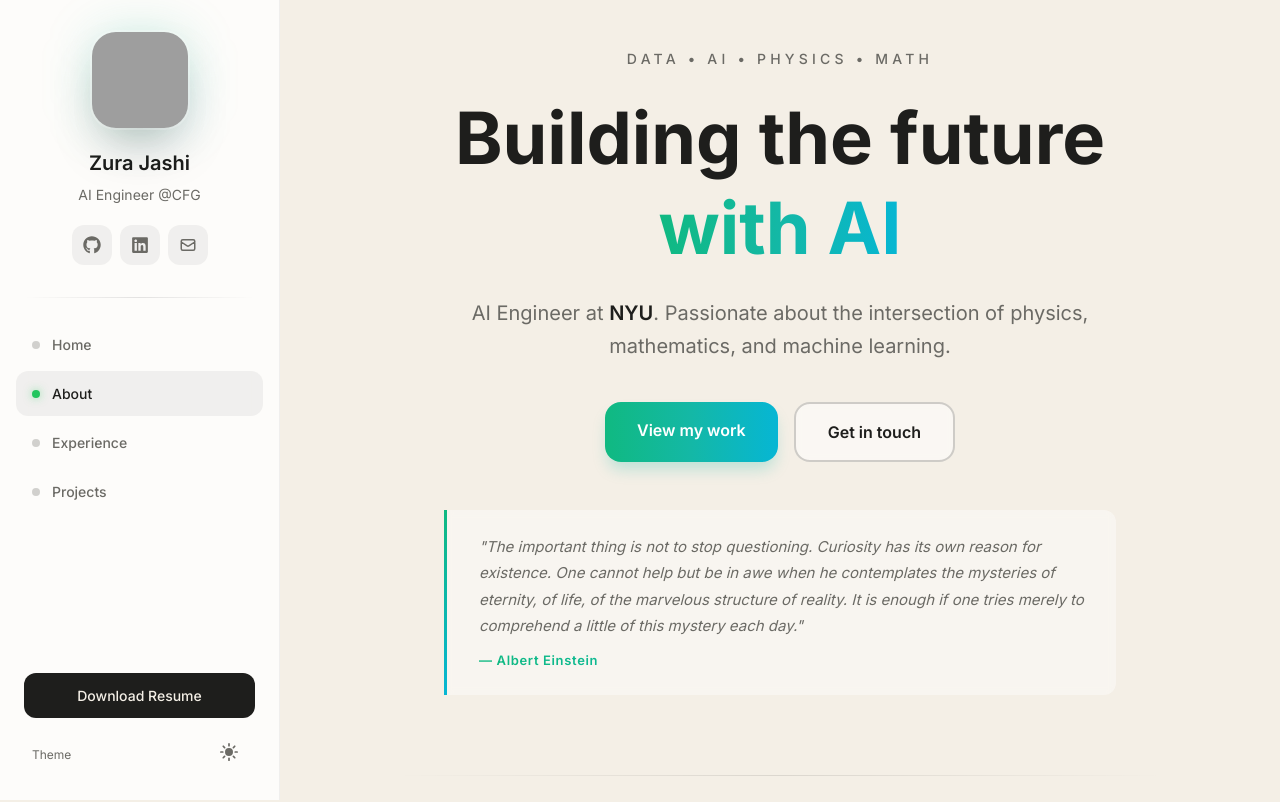
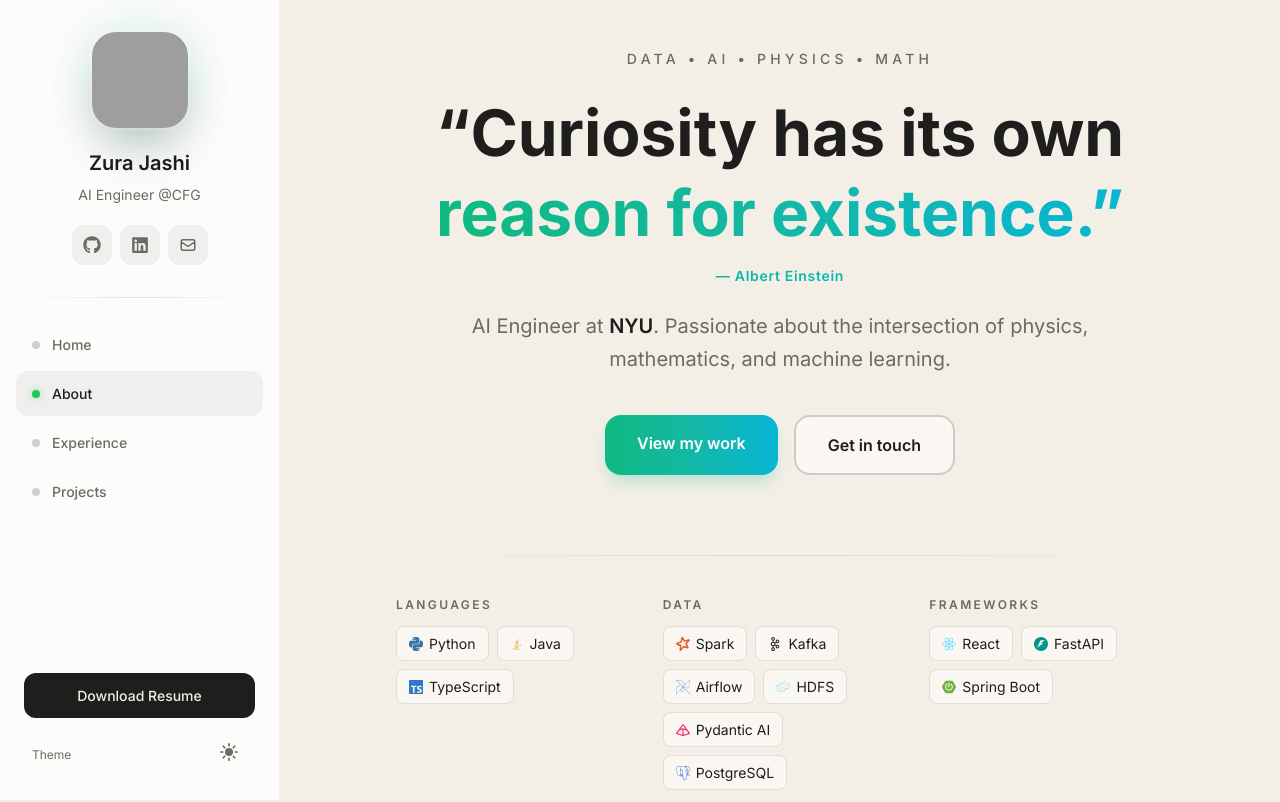
Before and after one commit to ZJashi/my-portfolio, a Next.js app: page / in a window 1280 px wide. Shown: the top 802 px of the page. Built offline with nearby package versions, Linux system fonts and the light colour scheme; grey boxes are pictures that could not be loaded.

Commit message:
add changes

```diff
--- a/src/components/home/Hero.module.css
+++ b/src/components/home/Hero.module.css
@@ -22,16 +22,11 @@
 }
 
 .heading {
-  font-size: 3rem;
+  font-size: clamp(1.75rem, 5vw, 4.5rem);
   font-weight: 700;
   color: var(--ink);
   line-height: 1.25;
-}
-
-@media (min-width: 768px) {
-  .heading {
-    font-size: 4.5rem;
-  }
+  white-space: nowrap;
 }
 
 .headingGradient {
@@ -137,33 +132,9 @@
   background-color: rgba(20, 184, 166, 0.05);
 }
 
-/* Einstein quote */
-.quote {
-  margin-top: 3rem;
-  max-width: 42rem;
-  padding: 1.5rem 2rem;
-  border-left: 3px solid;
-  border-image: linear-gradient(to bottom, #10b981, #06b6d4) 1;
-  background-color: rgba(255, 255, 255, 0.4);
-  backdrop-filter: blur(4px);
-  border-radius: 0 0.75rem 0.75rem 0;
-  text-align: left;
-}
-
-:global(.dark) .quote {
-  background-color: rgba(255, 255, 255, 0.04);
-}
-
-.quoteText {
-  font-size: 0.9375rem;
-  color: var(--stone);
-  line-height: 1.75;
-  font-style: italic;
-}
-
-.quoteAuthor {
+.quoteAttribution {
   margin-top: 0.75rem;
-  font-size: 0.8125rem;
+  font-size: 0.875rem;
   font-weight: 600;
   letter-spacing: 0.05em;
   background: linear-gradient(to right, #10b981, #06b6d4);
--- a/src/components/home/Hero.tsx
+++ b/src/components/home/Hero.tsx
@@ -23,10 +23,18 @@ export default function Hero() {
           transition={{ duration: 0.7, delay: 0.1 }}
           className={styles.heading}
         >
-          Building the future
+          &ldquo;Curiosity has its own
           <br />
-          <span className={styles.headingGradient}>with AI</span>
+          <span className={styles.headingGradient}>reason for existence.&rdquo;</span>
         </motion.h1>
+
+        <motion.p
+          {...slideUp}
+          transition={{ duration: 0.7, delay: 0.15 }}
+          className={styles.quoteAttribution}
+        >
+          — Albert Einstein
+        </motion.p>
 
         <motion.p
           {...slideUp}
@@ -67,21 +75,6 @@ export default function Hero() {
           </a>
         </motion.div>
       </div>
-
-      <motion.blockquote
-        {...slideUp}
-        transition={{ duration: 0.8, delay: 0.45 }}
-        className={styles.quote}
-      >
-        <p className={styles.quoteText}>
-          "The important thing is not to stop questioning. Curiosity has its own
-          reason for existence. One cannot help but be in awe when he
-          contemplates the mysteries of eternity, of life, of the marvelous
-          structure of reality. It is enough if one tries merely to comprehend a
-          little of this mystery each day."
-        </p>
-        <footer className={styles.quoteAuthor}>— Albert Einstein</footer>
-      </motion.blockquote>
 
       {/* Skills — grouped */}
       <motion.div
```
